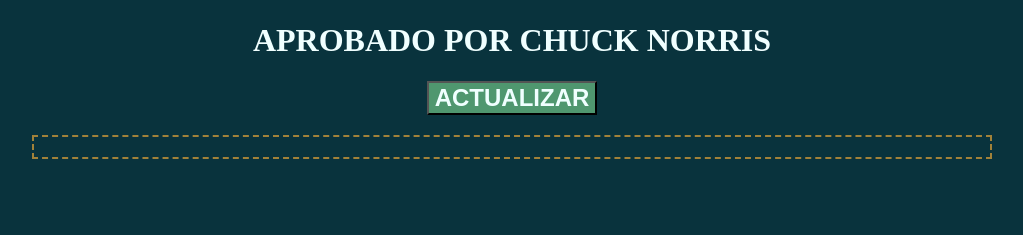
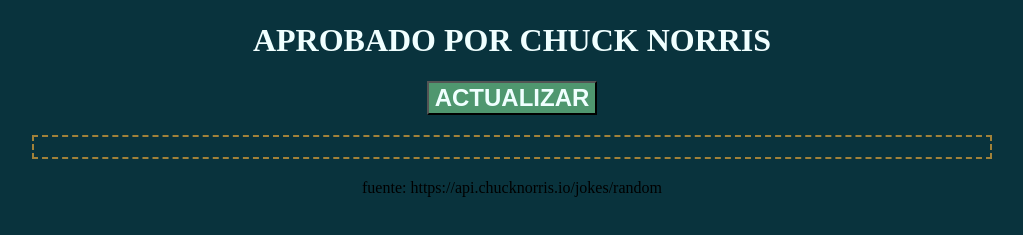
Before and after one commit to JPABLOMACAYA/ejercicioAPI, a plain HTML site: page index.html in a window 1280 px wide. Shown: the part 311-546 px from the top of the page, without its empty margins (128-1151 px from the left). Drawn offline with nearby package versions, Linux system fonts and the light colour scheme; no server answers.

Commit message:
Update index.html

```diff
--- a/index.html
+++ b/index.html
@@ -17,6 +17,7 @@
         <h1 id="titulo">APROBADO POR CHUCK NORRIS</h1>
         <button id="nuevoChiste">ACTUALIZAR</button>
         <h2 id="chiste"></h2>
+        <p> fuente: https://api.chucknorris.io/jokes/random </p>
     </div>
 
     <script src="ejercicioIntegrador.js"></script>
```
